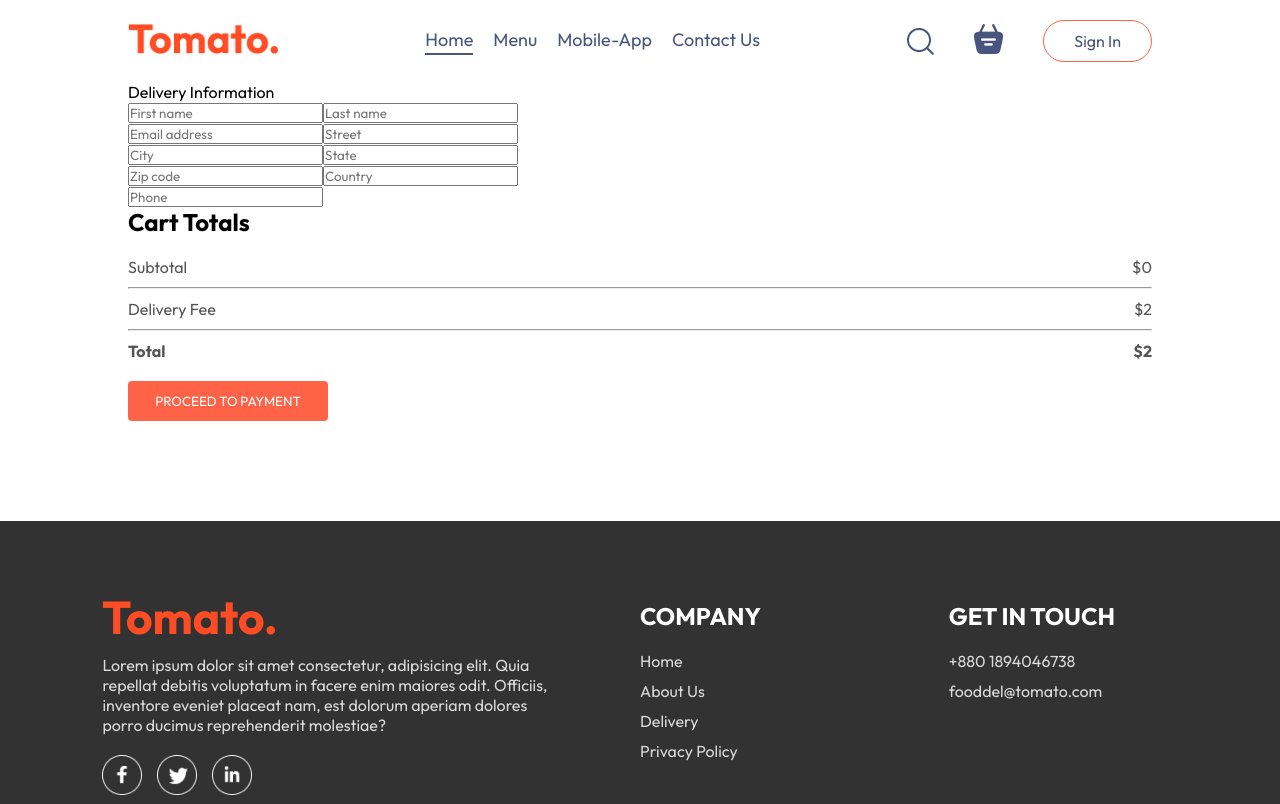
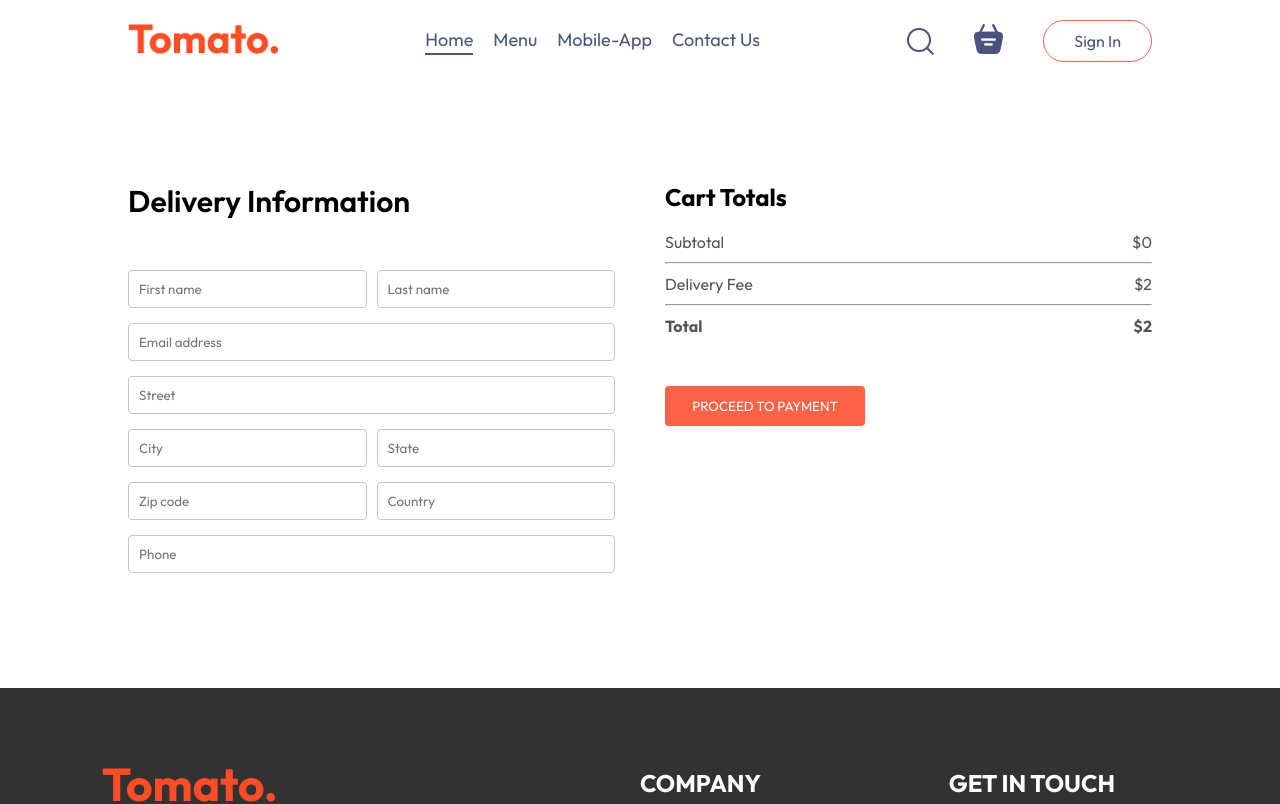
Before and after one commit to Ahmad-Maimun/Food-Del, a React (Vite) app in the folder front-end/: page /order in a window 1280 px wide. Shown: the top 804 px of the page. Built offline with nearby package versions, Linux system fonts and the light colour scheme.

Commit message:
Place Order Page Design Done

```diff
--- a/front-end/src/pages/PlaceOreder/PlaceOrder.css
+++ b/front-end/src/pages/PlaceOreder/PlaceOrder.css
@@ -0,0 +1,35 @@
+.place-order {
+  display: flex;
+  align-items: start;
+  justify-content: space-between;
+  gap: 50px;
+  margin-top: 100px;
+}
+.place-order-left {
+  width: 100%;
+  max-width: max(30%, 500px);
+}
+.place-order-left .title {
+  font-size: 30px;
+  font-weight: 600;
+  margin-bottom: 50px;
+}
+.place-order-left input {
+  margin-bottom: 15px;
+  width: 100%;
+  padding: 10px;
+  border: 1px solid #c5c5c5;
+  border-radius: 4px;
+  outline-color: tomato;
+}
+.multi-fields {
+  display: flex;
+  gap: 10px;
+}
+.place-order-right {
+  width: 100%;
+  max-width: max(40%, 500px);
+}
+.place-order .cart-total button {
+  margin-top: 30px;
+}
```
